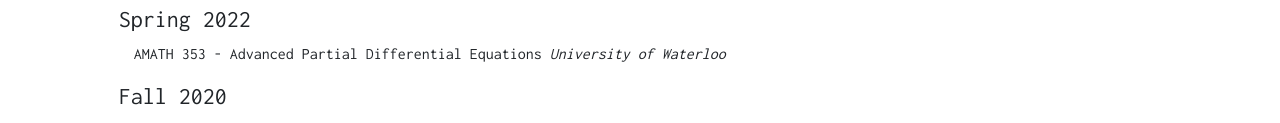
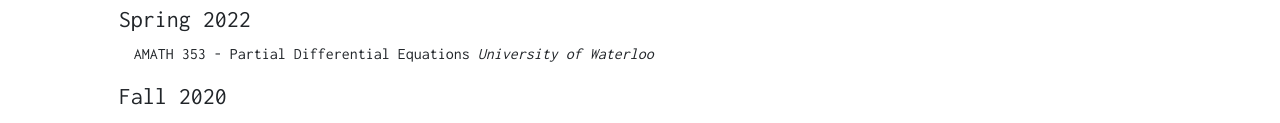
Before and after one commit to brydon/brydon.github.io, a plain HTML site: page teaching.html in a window 1280 px wide. Shown: the part 376-499 px from the top of the page. Drawn offline with nearby package versions, Linux system fonts and the light colour scheme.

Commit message:
Updated CV

```diff
--- a/teaching.html
+++ b/teaching.html
@@ -71,7 +71,7 @@
                 <div class="col-md-10 text-start">
                     <h1>Teaching</h1>
                     <h4>Spring 2022</h4>
-                    <p>AMATH 353 - Advanced Partial Differential Equations <em>University of Waterloo</em></p>
+                    <p>AMATH 353 - Partial Differential Equations <em>University of Waterloo</em></p>
                     <h4>Fall 2020</h4>
                     <p>Math 137 - Calculus I for Computer Science Majors <em>University of Waterloo</em></p>
                     <h4>Fall 2019</h4>
```
Also changed, not shown: 1 other file.
